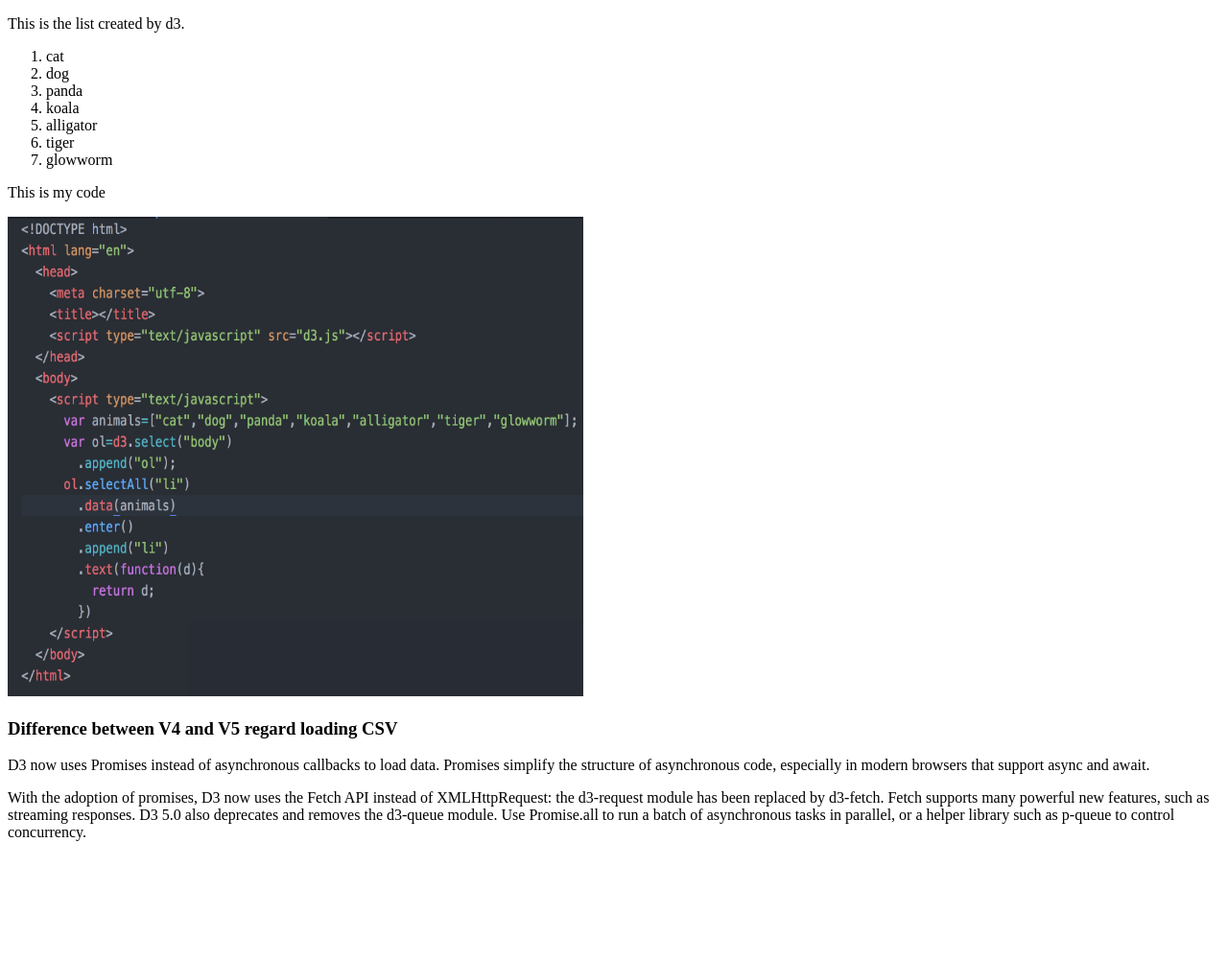
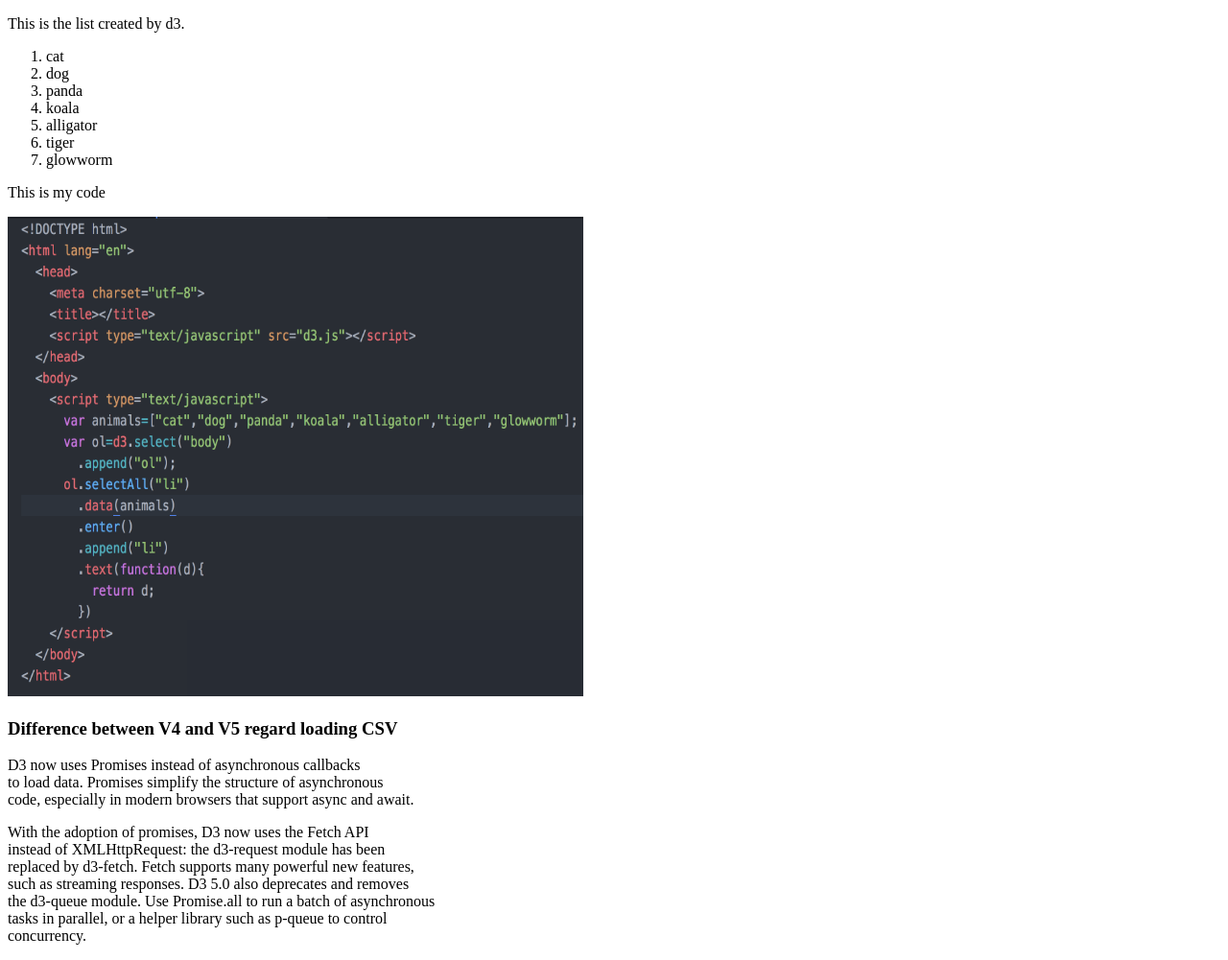
Before and after one commit to EvangelineHuang/HW-Feb26, a plain HTML site: page index.html in a window 1280 px wide. Shown: the whole page at 96% size. Before the commit the page ends 893 px from the top, so only its background shows below. Drawn offline with Linux system fonts and the light colour scheme.

Commit message:
line break

```diff
--- a/index.html
+++ b/index.html
@@ -22,15 +22,15 @@
     <p>This is my code</p>
     <img src="d3.png" width=600px height=500px />
     <h3>Difference between V4 and V5 regard loading CSV</h3>
-    <p>D3 now uses Promises instead of asynchronous callbacks
-      to load data. Promises simplify the structure of asynchronous
+    <p>D3 now uses Promises instead of asynchronous callbacks<br />
+      to load data. Promises simplify the structure of asynchronous<br />
       code, especially in modern browsers that support async and await.</p>
-    <p>With the adoption of promises, D3 now uses the Fetch API
-      instead of XMLHttpRequest: the d3-request module has been
-      replaced by d3-fetch. Fetch supports many powerful new features,
-       such as streaming responses. D3 5.0 also deprecates and removes
-       the d3-queue module. Use Promise.all to run a batch of asynchronous
-       tasks in parallel, or a helper library such as p-queue to control
+    <p>With the adoption of promises, D3 now uses the Fetch API<br />
+      instead of XMLHttpRequest: the d3-request module has been<br />
+      replaced by d3-fetch. Fetch supports many powerful new features,<br />
+       such as streaming responses. D3 5.0 also deprecates and removes<br />
+       the d3-queue module. Use Promise.all to run a batch of asynchronous<br />
+       tasks in parallel, or a helper library such as p-queue to control<br />
        concurrency.</p>
   </body>
 </html>
```
